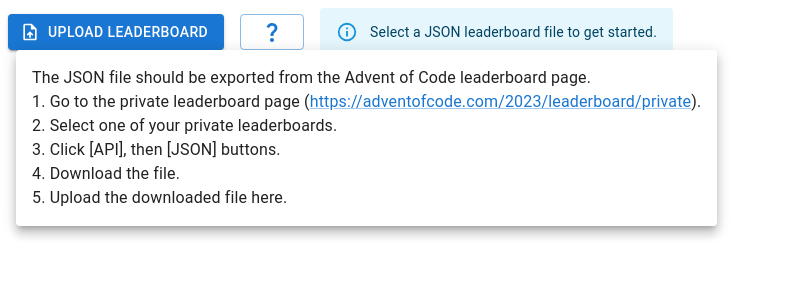
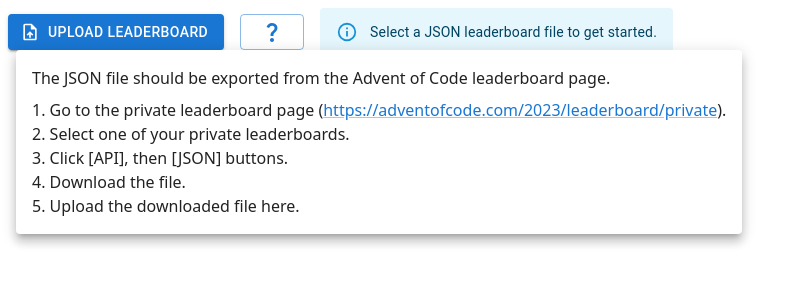
Before and after one commit to Acors24/aoc-react-chart, a React (Vite) app: page / in a window 1280 px wide. Both pictures are taken after a click on the button 272 px from the left and 32 px from the top of the page. Shown: the top 300 px of the page, without its empty margins (0-804 px from the left). Built offline with nearby package versions, Linux system fonts and the light colour scheme.

Commit message:
fix console warnings about Typography children

```diff
--- a/src/components/HelpButton.tsx
+++ b/src/components/HelpButton.tsx
@@ -1,5 +1,5 @@
 import { QuestionMark } from "@mui/icons-material";
-import { Button, Link, Popover, Typography } from "@mui/material";
+import { Button, Link, Popover } from "@mui/material";
 import React from "react";
 
 export default function HelpButton() {
@@ -30,8 +30,8 @@
                     horizontal: "center",
                 }}
             >
-                <Typography sx={{ p: 2 }}>
-                    <p>
+                <div className="p-4">
+                    <p className="pb-2">
                         The JSON file should be exported from the Advent of Code
                         leaderboard page.
                     </p>
@@ -48,7 +48,7 @@
                         <li>Download the file.</li>
                         <li>Upload the downloaded file here.</li>
                     </ol>
-                </Typography>
+                </div>
             </Popover>
         </>
     );
```
